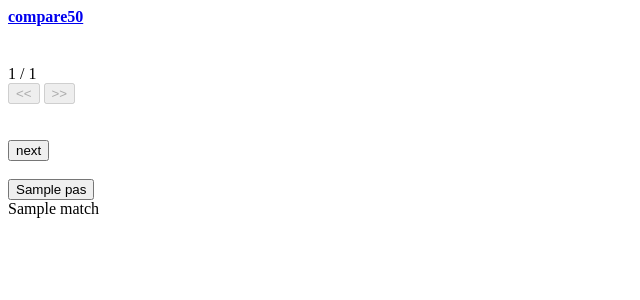
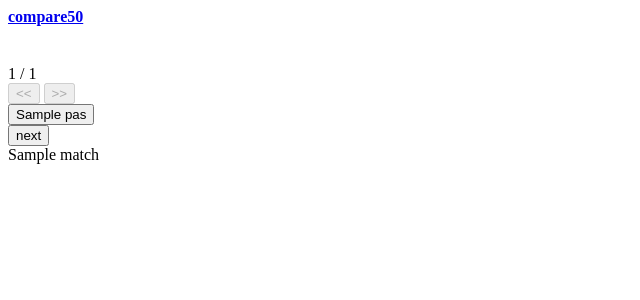
Before and after one commit to cs50/compare50, a Python web app: template compare50/_renderer/templates/match_page.html in a window 1280 px wide. Shown: the top 300 px of the page, without its empty margins (0-640 px from the left). Run offline with Jinja, Linux system fonts and the light colour scheme; the template is opened without the code that fills it: most values are stand-ins (such as "Sample title", 1, 10 or a date in 2020).

Commit message:
mv next button

```diff
--- a/compare50/_renderer/templates/match_page.html
+++ b/compare50/_renderer/templates/match_page.html
@@ -17,18 +17,18 @@
                 </div>
                 <br/>
                 <div class="text-light id" id="{{id}}">{{id}} / {{max_id}}</div>
-                <div class="btn-group" role="group" aria-label="NextPrev">
+                <div class="btn-group" role="group" aria-label="NextPrev" id="next_prev_match">
                     <button type="button" class="btn btn-outline-light prev_match" id="prev_match" {{'disabled' if id <= 1 else ''}}><<</button>
                     <button type="button" class="btn btn-outline-light next_match" id="next_match" {{'disabled' if id >= max_id else ''}}>>></button>
                 </div>
-                <br/><br/>
-                <div class="text-light" id="group_counter"></div>
-                <button type="button" class="btn btn-outline-light next_group" id="next_group">next</button>
-                <br/><br/>
-                <div class="btn-group-vertical" role="group" aria-label="Views">
+                <div class="btn-group-vertical" role="group" aria-label="Views" id="passes">
                 {% for pass_ in passes %}
                     <button type="button" class="btn btn-outline-light view_selector" id="{{pass_.__name__}}selector" title="{{pass_.__doc__}}">{{pass_.__name__}}</button>
                 {% endfor %}
+                </div>
+                <div id="group_nav">
+                  <button type="button" class="btn btn-outline-light next_group" id="next_group">next</button>
+                  <div class="text-light" id="group_counter"></div>
                 </div>
             </nav>
             <div id="content">
```
Also changed, not shown: compare50/_renderer/static/match.css (+15 -2 lines), compare50/_renderer/static/compare50.css (line endings or trailing spaces).
